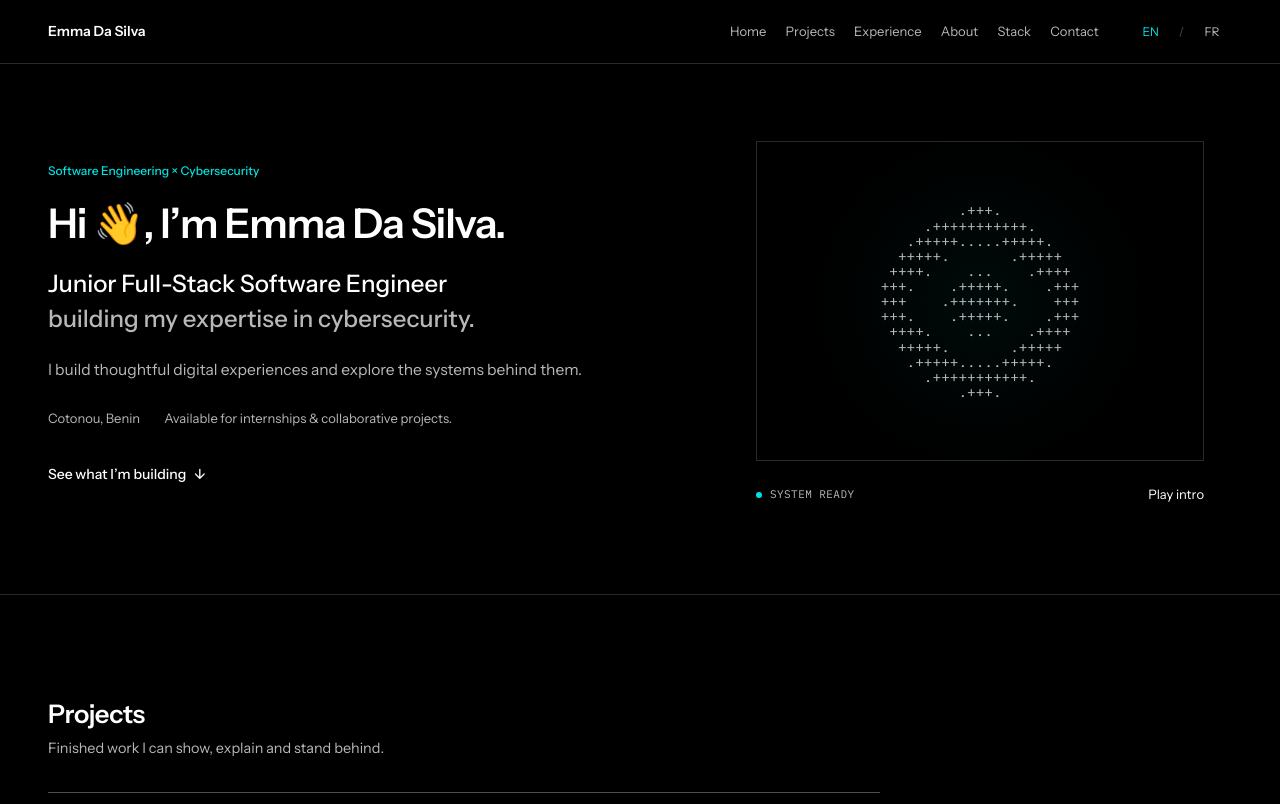
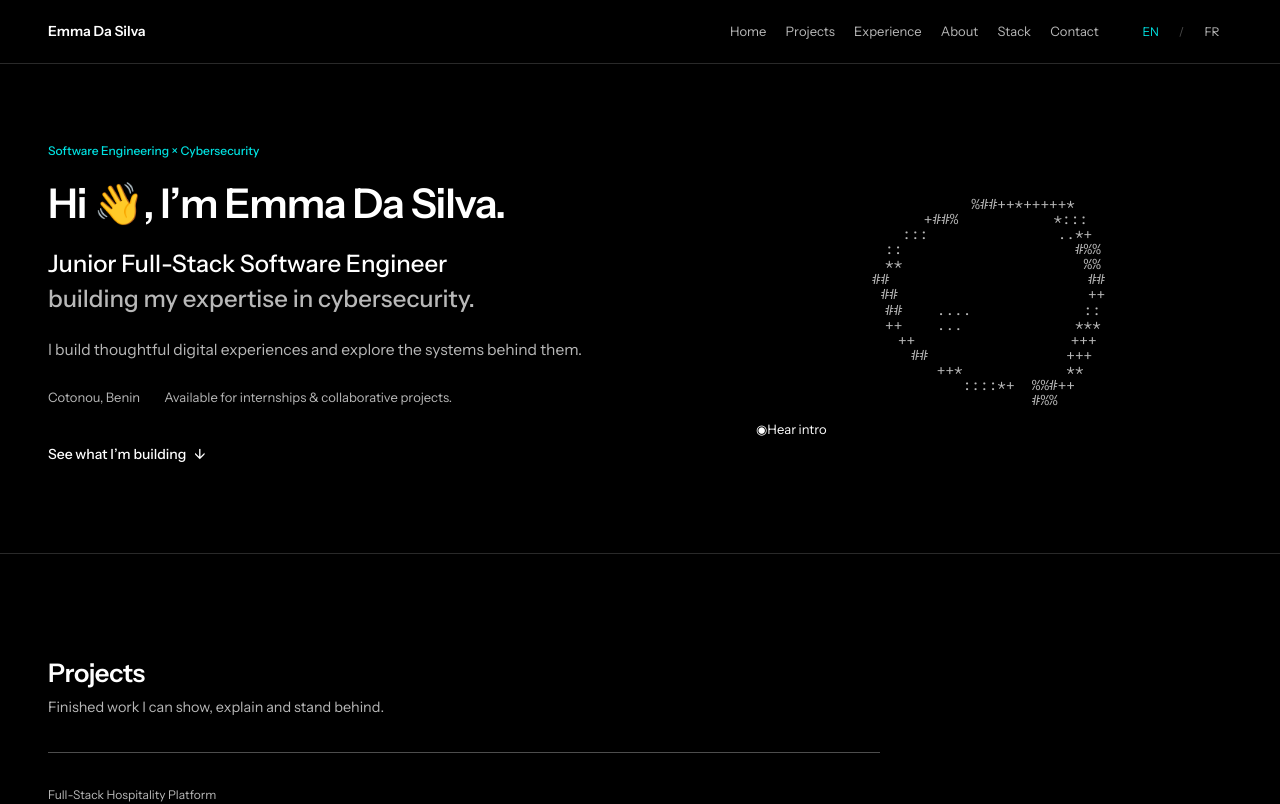
Before and after one commit to emma-dasilva-dev/emma-dasilva-portfolio, a Next.js app: page /en in a window 1280 px wide. Shown: the top 804 px of the page. Built offline with nearby package versions, Linux system fonts and the light colour scheme.

Commit message:
refactor: rebuild ASCII orb as free-floating AI sphere

```diff
--- a/src/components/ui/AsciiOrb.tsx
+++ b/src/components/ui/AsciiOrb.tsx
@@ -8,68 +8,83 @@ interface AsciiOrbProps {
   locale: "en" | "fr";
 }
 
-const frames = [
-`          .:::.
-      .:::::::::::.
-    .:::::.....:::::.
-   :::::.       .:::::
-  ::::.    ...    .::::
- :::.    .:::::.    .:::
- :::    .:::::::.    :::
- :::.    .:::::.    .:::
-  ::::.    ...    .::::
-   :::::.       .:::::
-    .:::::.....:::::.
-      .:::::::::::.
-          .:::.          `,
-`          .---.
-      .-----------.
-    .----.......----.
-   ----.         .----
-  ---.     ...     .---
- ---.    .-----.    .---
- ---    .-------.    ---
- ---.    .-----.    .---
-  ---.     ...     .---
-   ----.         .----
-    .----.......----.
-      .-----------.
-          .---.          `,
-`          .+++.
-      .+++++++++++.
-    .+++++.....+++++.
-   +++++.       .+++++
-  ++++.    ...    .++++
- +++.    .+++++.    .+++
- +++    .+++++++.    +++
- +++.    .+++++.    .+++
-  ++++.    ...    .++++
-   +++++.       .+++++
-    .+++++.....+++++.
-      .+++++++++++.
-          .+++.          `,
-];
+const WIDTH = 31;
+const HEIGHT = 17;
+const CHARACTERS = [" ", ".", ":", "*", "+", "#", "%", "@"];
+
+function createOrbFrame(time: number, speaking: boolean) {
+  const rows: string[] = [];
+  const pulse = speaking
+    ? Math.sin(time * 0.018) * 0.08 + Math.sin(time * 0.043) * 0.045
+    : Math.sin(time * 0.0035) * 0.025;
+
+  for (let y = 0; y < HEIGHT; y += 1) {
+    let row = "";
+
+    for (let x = 0; x < WIDTH; x += 1) {
+      const nx = (x - (WIDTH - 1) / 2) / ((WIDTH - 1) / 2);
+      const ny = (y - (HEIGHT - 1) / 2) / ((HEIGHT - 1) / 2);
+      const angle = Math.atan2(ny, nx);
+      const wobble =
+        Math.sin(angle * 3 + time * 0.0028) * (speaking ? 0.055 : 0.02) +
+        Math.cos(angle * 5 - time * 0.0021) * (speaking ? 0.035 : 0.012);
+      const radius = Math.sqrt(nx * nx + ny * ny);
+      const edge = 0.78 + pulse + wobble;
+      const shellDistance = Math.abs(radius - edge);
+
+      if (shellDistance < 0.065) {
+        const shimmer =
+          (Math.sin(angle * 4 + time * 0.006) +
+            Math.cos(angle * 7 - time * 0.004) +
+            2) /
+          4;
+        const characterIndex = Math.min(
+          CHARACTERS.length - 1,
+          2 + Math.floor(shimmer * (CHARACTERS.length - 3)),
+        );
+        row += CHARACTERS[characterIndex];
+      } else if (radius < edge - 0.07) {
+        const field =
+          (Math.sin(nx * 7 + time * 0.004) +
+            Math.cos(ny * 8 - time * 0.0035) +
+            Math.sin((nx + ny) * 5 + time * 0.0025)) /
+          3;
+        const threshold = speaking ? 0.56 : 0.72;
+
+        if (field > threshold) {
+          row += speaking ? ":" : ".";
+        } else {
+          row += " ";
+        }
+      } else {
+        row += " ";
+      }
+    }
+
+    rows.push(row.replace(/\s+$/, ""));
+  }
+
+  return rows.join("\n");
+}
 
 export function AsciiOrb({ locale }: AsciiOrbProps) {
-  const [frameIndex, setFrameIndex] = useState(0);
+  const [frame, setFrame] = useState(() => createOrbFrame(0, false));
   const [isSpeaking, setIsSpeaking] = useState(false);
   const [isSupported, setIsSupported] = useState(false);
-  const intervalRef = useRef<number | null>(null);
+  const animationFrameRef = useRef<number | null>(null);
 
   const copy = useMemo(
     () =>
       locale === "fr"
         ? {
-            status: "Système prêt",
-            play: "Lancer l’intro",
+            play: "Écouter l’intro",
             stop: "Arrêter",
             speech:
-              "Bienvenue sur le portfolio d’Emma. Je suis développeuse full-stack junior et je développe mon expertise en cybersécurité. Explore mes projets et mon parcours.",
+              "Bienvenue sur le portfolio d’Emma. Je suis développeuse full-stack junior et je développe mon expertise en cybersécurité. Découvre mes projets et mon parcours.",
           }
         : {
-            status: "System ready",
-            play: "Play intro",
-            stop: "Stop",
+            play: "Hear intro",
+            stop: "Stop voice",
             speech:
               "Welcome to Emma's portfolio. I'm a junior full-stack software engineer building my expertise in cybersecurity. Explore my projects and journey.",
           },
@@ -82,21 +97,27 @@ export function AsciiOrb({ locale }: AsciiOrbProps) {
 
   useEffect(() => {
     const reduceMotion = window.matchMedia("(prefers-reduced-motion: reduce)").matches;
-    if (reduceMotion) return;
 
-    intervalRef.current = window.setInterval(() => {
-      setFrameIndex((current) => (current + 1) % frames.length);
-    }, isSpeaking ? 110 : 360);
+    if (reduceMotion) {
+      setFrame(createOrbFrame(0, false));
+      return;
+    }
+
+    const animate = (time: number) => {
+      setFrame(createOrbFrame(time, isSpeaking));
+      animationFrameRef.current = window.requestAnimationFrame(animate);
+    };
+
+    animationFrameRef.current = window.requestAnimationFrame(animate);
 
     return () => {
-      if (intervalRef.current !== null) {
-        window.clearInterval(intervalRef.current);
+      if (animationFrameRef.current !== null) {
+        window.cancelAnimationFrame(animationFrameRef.current);
       }
     };
   }, [isSpeaking]);
 
   const stopSpeech = () => {
-    if (typeof window === "undefined") return;
     window.speechSynthesis.cancel();
     setIsSpeaking(false);
   };
@@ -107,7 +128,7 @@ export function AsciiOrb({ locale }: AsciiOrbProps) {
     window.speechSynthesis.cancel();
     const utterance = new SpeechSynthesisUtterance(copy.speech);
     utterance.lang = locale === "fr" ? "fr-FR" : "en-US";
-    utterance.rate = 0.95;
+    utterance.rate = 0.92;
     utterance.pitch = 1;
     utterance.onstart = () => setIsSpeaking(true);
     utterance.onend = () => setIsSpeaking(false);
@@ -117,22 +138,16 @@ export function AsciiOrb({ locale }: AsciiOrbProps) {
 
   return (
     <div className={styles.root}>
-      <div className={styles.orbShell} aria-hidden="true">
-        <pre className={`${styles.orb} ${isSpeaking ? styles.speaking : ""}`}>{frames[frameIndex]}</pre>
-      </div>
+      <pre className={`${styles.orb} ${isSpeaking ? styles.speaking : ""}`} aria-hidden="true">
+        {frame}
+      </pre>
 
-      <div className={styles.controls}>
-        <span className={styles.status}>
-          <span className={styles.dot} aria-hidden="true" />
-          {copy.status}
-        </span>
-
-        {isSupported ? (
-          <button type="button" onClick={isSpeaking ? stopSpeech : speak} className={styles.voiceButton}>
-            {isSpeaking ? copy.stop : copy.play}
-          </button>
-        ) : null}
-      </div>
+      {isSupported ? (
+        <button type="button" onClick={isSpeaking ? stopSpeech : speak} className={styles.voiceButton}>
+          <span aria-hidden="true">{isSpeaking ? "■" : "◉"}</span>
+          {isSpeaking ? copy.stop : copy.play}
+        </button>
+      ) : null}
     </div>
   );
 }
```
